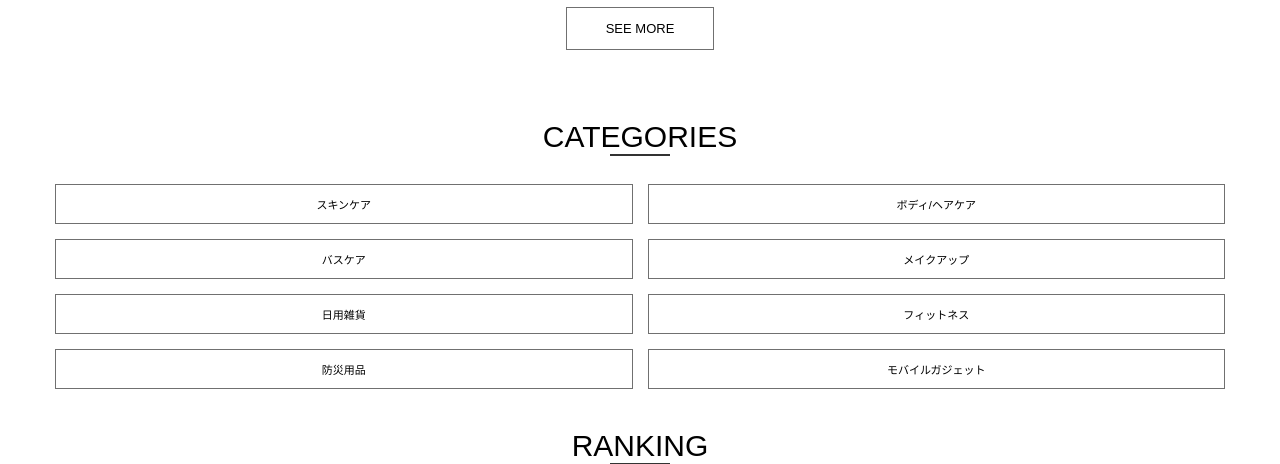
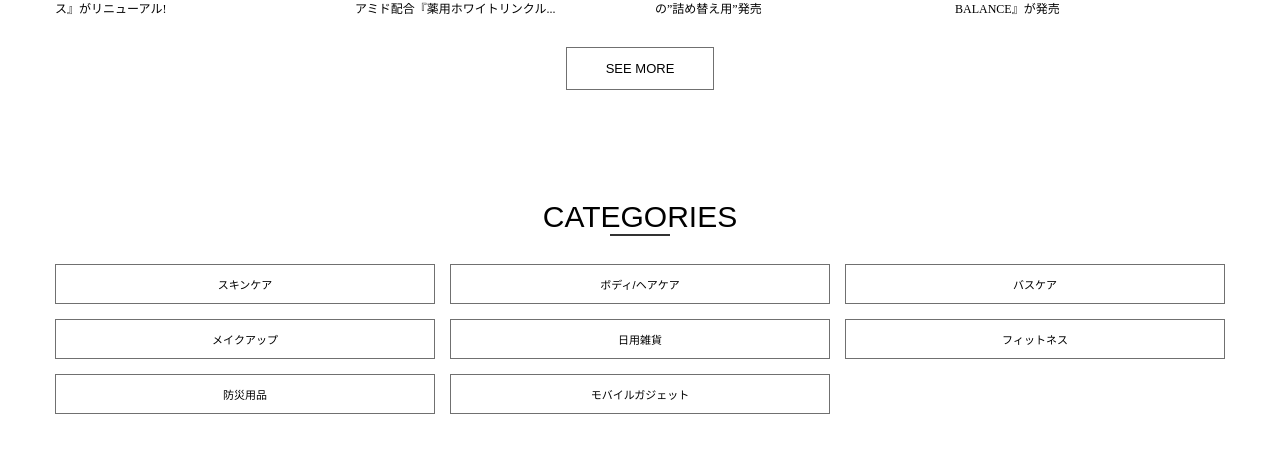
Before and after one commit to go-hd/az-market, a Nuxt app in the folder site/: page / in a window 1280 px wide. Shown: the part 1432-1896 px from the top of the page. Built offline with nearby package versions, Linux system fonts and the light colour scheme; a web font is replaced by a local one.

Commit message:
az-category-list.vueをPC表示に対応

```diff
--- a/site/components/organisms/az-category-list.vue
+++ b/site/components/organisms/az-category-list.vue
@@ -33,12 +33,18 @@ export default {
 .az-category-list {
   ul {
     display: grid;
-    grid-template-columns: 1fr 1fr;
+    grid-template-columns: repeat(2, 1fr);
     grid-gap: 1.5rem;
 
     > li > .az-button {
       width: 100%;
     }
   }
+
+  @media (min-width: 1200px) {
+    ul {
+      grid-template-columns: repeat(3, 1fr);
+    }
+  }
 }
 </style>
--- a/site/pages/index.vue
+++ b/site/pages/index.vue
@@ -232,5 +232,9 @@ export default {
 .index {
   display: grid;
   grid-gap: 4rem 0;
+
+  @media (min-width: 1200px) {
+    grid-gap: 8rem;
+  }
 }
 </style>
```
